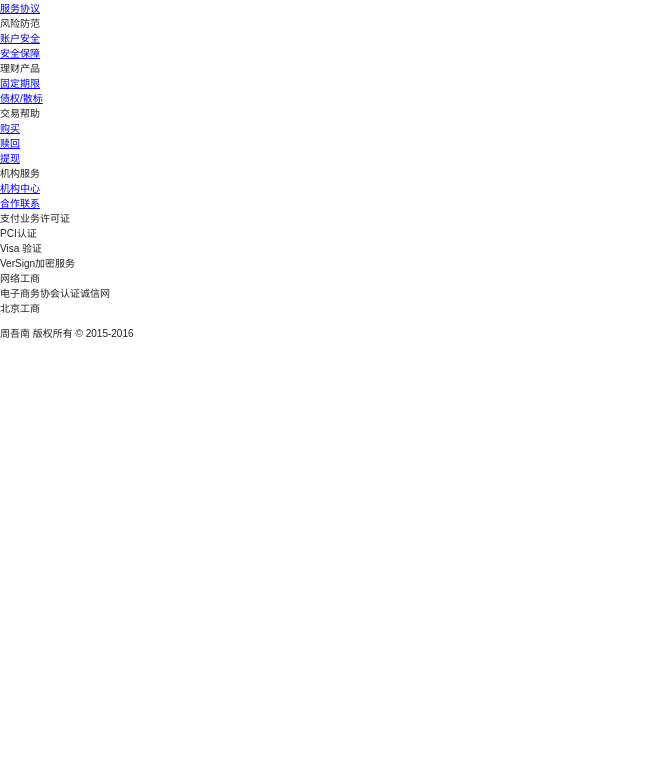
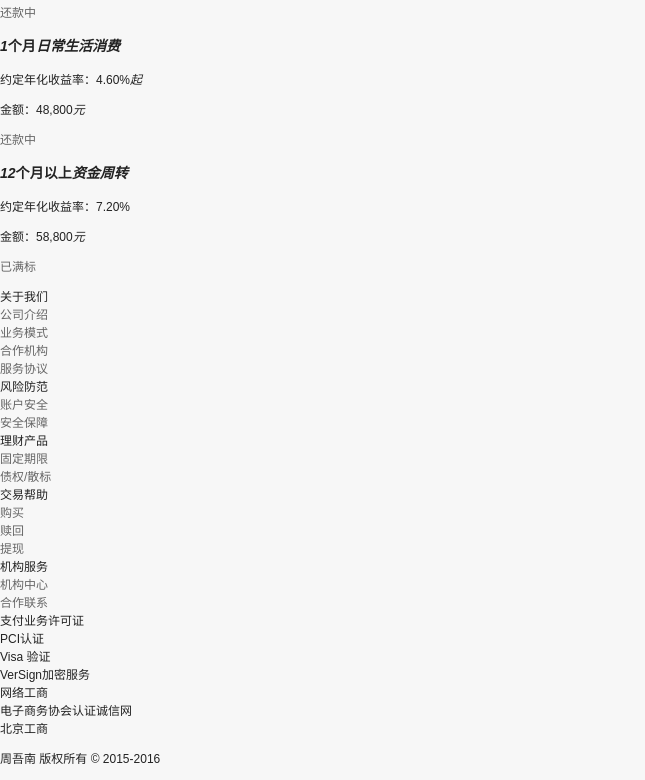
Before and after one commit to mingttong/ResponsiveWebFromImooc, a plain HTML site: page src/index.html in a window 1280 px wide. Shown: the part 1753-2533 px from the top of the page, without its empty margins (0-645 px from the left). Before the commit the page ends 2103 px from the top, so only its background shows below. Drawn offline with Linux system fonts and the light colour scheme.

Commit message:
今天太累了，太困了，还是先睡觉吧……

```diff
--- a/src/css/main.css
+++ b/src/css/main.css
@@ -85,3 +85,51 @@ li {
 .clearfix:after {
     clear: both;
 }
+
+/* ==============
+   浏览器更新提示
+   ==============*/
+
+.browserupgrade {
+    margin: 0;
+    padding: 1rem;
+    background: #ccc;
+}
+
+/* ==============
+   自定义页面样式
+   ==============*/
+
+body {
+    font-size: 1.2rem;
+    line-height: 1.5;
+    background-color: #f7f7f7;
+}
+
+a {
+    color: #666;
+    text-decoration: none;
+}
+
+a:hover, a:active {
+    color: #0ae;
+    text-decoration: underline;
+}
+
+/*网站头部*/
+
+header {
+    width: 100%;
+}
+
+/*网站主要内容*/
+
+.container {
+    width: 100%;
+}
+
+/*底部导航*/
+
+footer {
+    width: 100%;
+}
```
